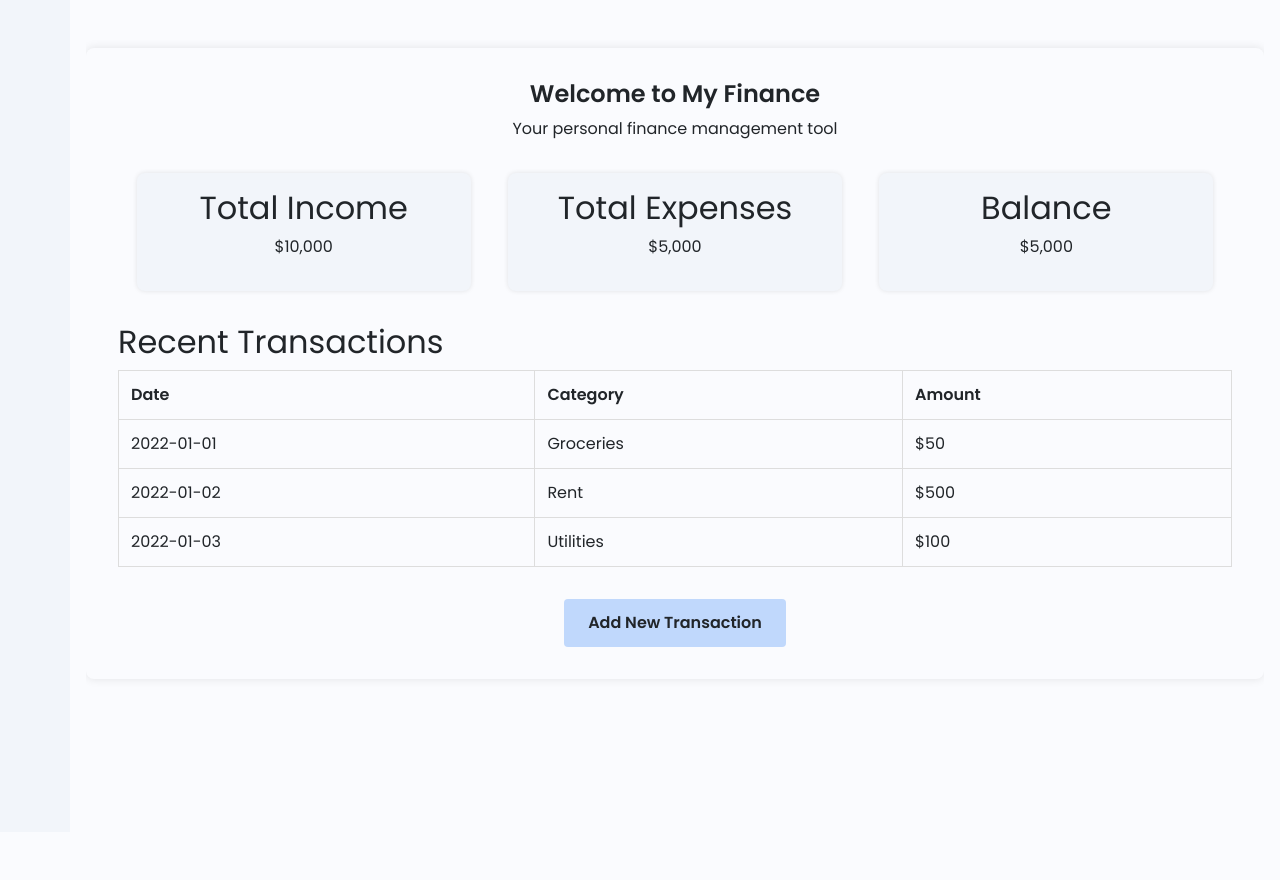
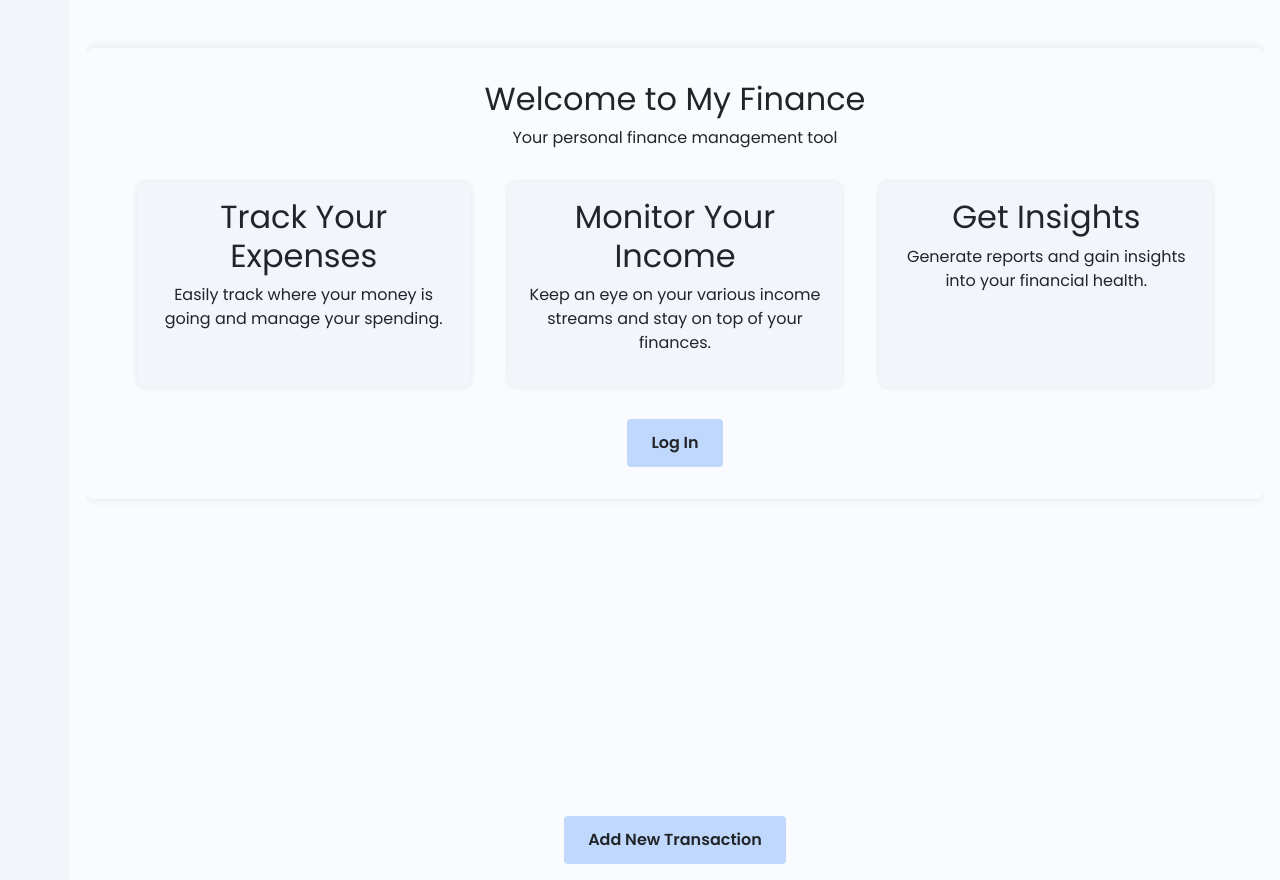
Before and after one commit to batouldaou/PersonalFinance, a Flask app: page / in a window 1280 px wide. Before the commit the page ends 647 px from the top, so only its background shows below. Run offline with Flask 3, Linux system fonts and the light colour scheme; some libraries are stand-ins or nearby versions.

Commit message:
Home page done

```diff
--- a/app.py
+++ b/app.py
@@ -74,9 +74,25 @@ def home():
     user = session.get('user')
     if user:
         print(f'session:{user}')
+        auth0 = session['user']['userinfo']['sub']
+        user_id = db.execute("SELECT id FROM user WHERE auth0 =?", (auth0, )).fetchone()[0]
+        transactions_record = db.execute('''
+                                         SELECT transactions.date, transactions.amount, transactions.type, category.category_name
+                                                FROM transactions
+                                                JOIN category
+                                                ON transactions.category_id = category.id
+                                                WHERE transactions.user_id = ?
+                                                LIMIT 3
+                                         ''',(user_id,)).fetchall()
+        total_income = db.execute("SELECT SUM(amount) FROM transactions WHERE user_id=? AND type=?", (user_id, 'Income')).fetchone()[0]
+        total_expense = db.execute("SELECT SUM(amount) FROM transactions WHERE user_id=? AND type=?", (user_id, 'Expense')).fetchone()[0]
+        total_balance = total_income - total_expense
+        transactions = [dict(row) for row in transactions_record]
+        return render_template("home.html", session=user, transactions=transactions, total_expenses=total_expense, total_balance=total_balance, total_income=total_income)
     else:
         print ('no user')
-    return render_template("home.html", session=user) #later change it to overview or something else with title
+        return render_template("home.html", session=user)
+
 
 
 @app.route('/login')
@@ -411,18 +427,6 @@ def overview():
                                     ''',(user_id,)).fetchall()
     if month_difference >=1:
         current_month = (current_datetime + relativedelta(months=1)).replace(day=1).strftime('%Y-%m-%d')
-
-        overview_records = db.execute('''
-                                        SELECT category.type, category.category_name,
-                                                SUM(transactions.amount) AS amount
-                                            FROM transactions, category
-                                            WHERE category.id = transactions.category_id
-                                                AND transactions.user_id = category.user_id
-                                                AND transactions.user_id = ?
-                                                AND transactions.date >= ?
-                                                AND transactions.date < ?
-                                            GROUP BY category.category_name
-                                      ''',(user_id, first_transaction_month, current_month )).fetchall()
         # Check if it works then delete from transactions
         for record in overview_records:
             db.execute('''
--- a/templates/home.html
+++ b/templates/home.html
@@ -15,6 +15,19 @@
     .welcome-message {
         text-align: center;
         margin-bottom: 2rem;
+    }
+    .features-section {
+        display: flex;
+        justify-content: space-around;
+        margin-bottom: 2rem;
+    }
+    .feature-box {
+        background-color: #f2f5fa;
+        padding: 1rem;
+        border-radius: 0.5rem;
+        width: 30%;
+        text-align: center;
+        box-shadow: 0 0 5px rgba(0, 0, 0, 0.1);
     }
     .summary-section {
         display: flex;
@@ -61,21 +74,22 @@
 <div class="main">
     <div class="homepage-container">
         <div class="welcome-message">
-            <h1>Welcome to My Finance</h1>
+            <h2>Welcome to My Finance</h2>
             <p>Your personal finance management tool</p>
         </div>
+        {% if transactions%}
         <div class="summary-section">
             <div class="summary-box">
-                <h2>Total Income</h2>
-                <p>$10,000</p>
+                <h3>Total Income</h3>
+                <p>{{total_income}}</p>
             </div>
             <div class="summary-box">
-                <h2>Total Expenses</h2>
-                <p>$5,000</p>
+                <h3>Total Expenses</h3>
+                <p>{{total_expenses}}</p>
             </div>
             <div class="summary-box">
-                <h2>Balance</h2>
-                <p>$5,000</p>
+                <h3>Balance</h3>
+                <p>{{total_balance}}</p>
             </div>
         </div>
         <div class="recent-transactions">
@@ -83,30 +97,45 @@
             <table>
                 <thead>
                     <tr>
-                        <th>Date</th>
-                        <th>Category</th>
-                        <th>Amount</th>
+                        <th scope="col">Date</th>
+                        <th scope="col">Category</th>
+                        <th scope="col">Amount</th>
+                        <th scope="col">Type</th>
+
                     </tr>
                 </thead>
                 <tbody>
-                    <tr>
-                        <td>2022-01-01</td>
-                        <td>Groceries</td>
-                        <td>$50</td>
+                    {% for transaction in transactions %}
+                    <tr data-transaction-id="{{ transaction.id }}">
+                        <td class="transaction-date">{{ transaction.date }}</td>
+                        <td class="transaction-name">{{ transaction.category_name }}</td>
+                        <td class="transaction-amount">{{ transaction.amount }}</td>
+                        <td class="transaction-type">{{ transaction.type }}</td>
                     </tr>
-                    <tr>
-                        <td>2022-01-02</td>
-                        <td>Rent</td>
-                        <td>$500</td>
-                    </tr>
-                    <tr>
-                        <td>2022-01-03</td>
-                        <td>Utilities</td>
-                        <td>$100</td>
-                    </tr>
-                    <!-- Add more transactions as needed -->
+                    {% endfor %}
                 </tbody>
             </table>
+            {%else%}
+            <div class="features-section">
+                <div class="feature-box">
+                    <h2>Track Your Expenses</h2>
+                    <p>Easily track where your money is going and manage your spending.</p>
+                </div>
+                <div class="feature-box">
+                    <h2>Monitor Your Income</h2>
+                    <p>Keep an eye on your various income streams and stay on top of your finances.</p>
+                </div>
+                <div class="feature-box">
+                    <h2>Get Insights</h2>
+                    <p>Generate reports and gain insights into your financial health.</p>
+                </div>
+            </div>
+            <div class="cta-section">
+                <button onclick="location.href='{{ url_for('login') }}'">Log In</button>
+            </div>
+        </div>
+
+            {%endif%}
         </div>
         <div class="cta-section">
             <button onclick="location.href='{{ url_for('transactions') }}'">Add New Transaction</button>
```
Also changed, not shown: 2 other files.
